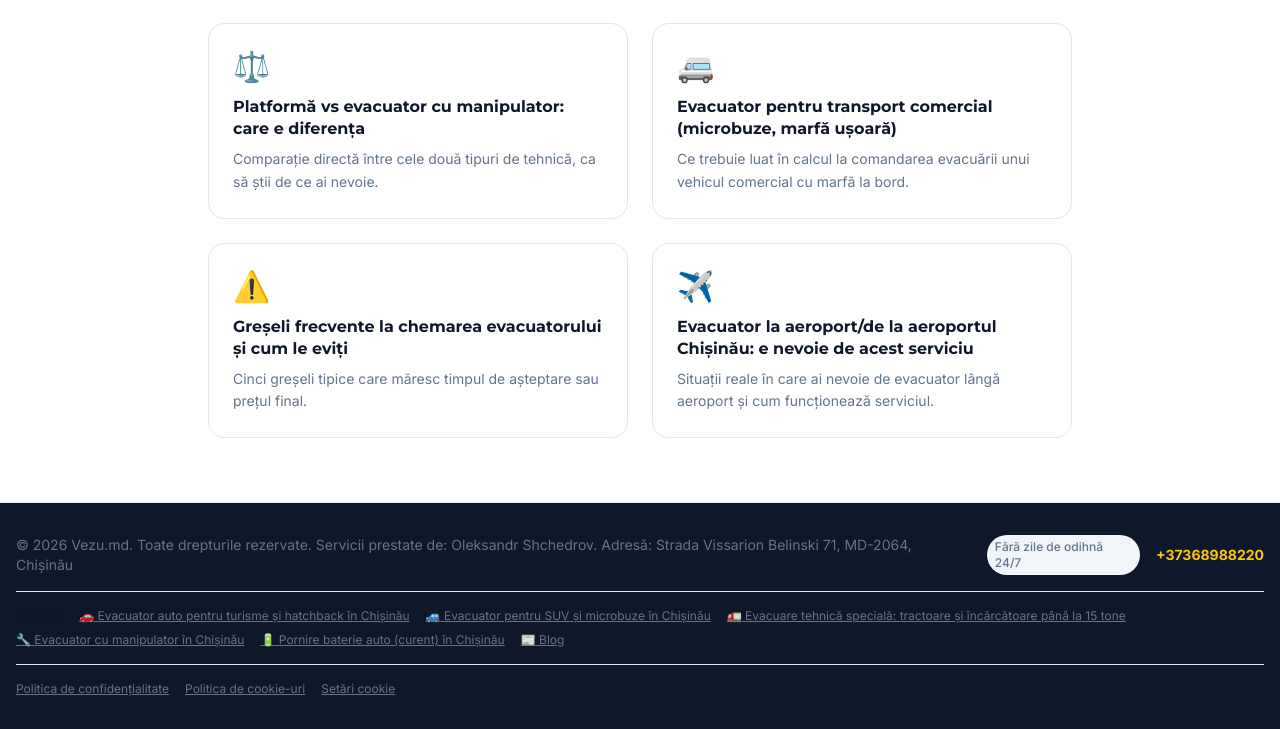
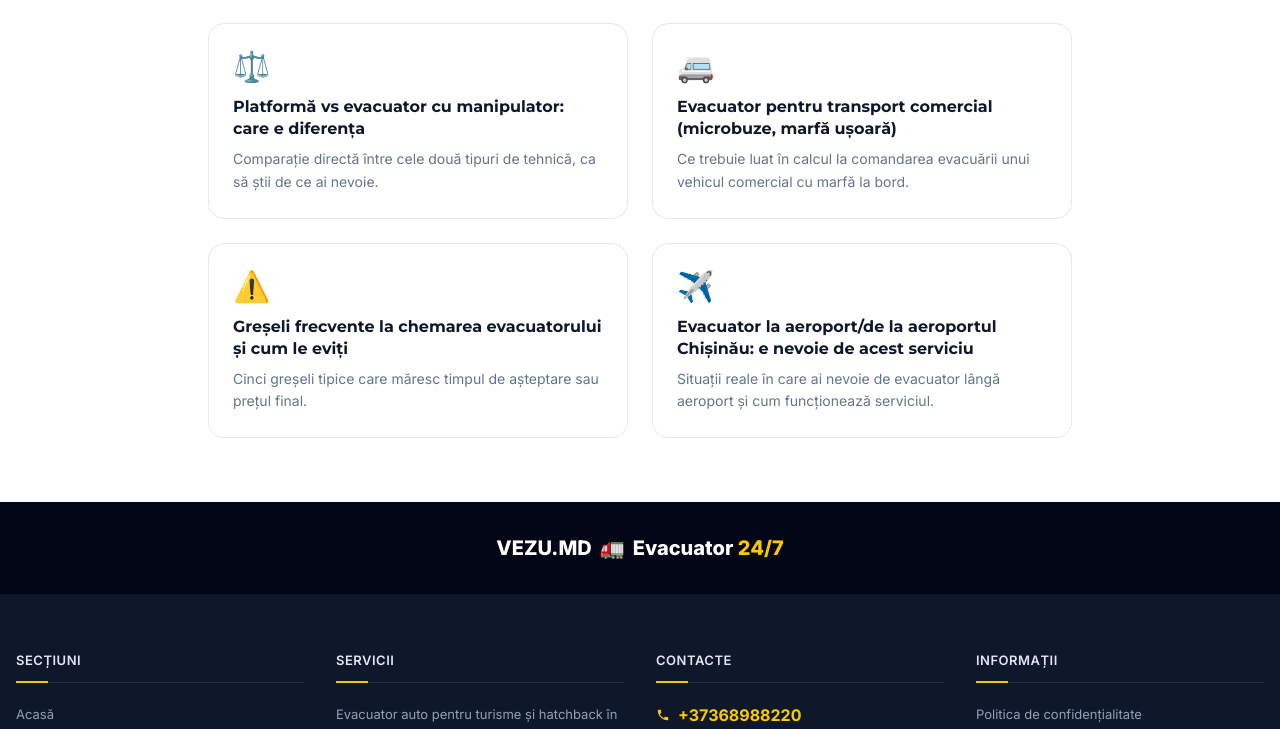
Before and after one commit to rocolusso/evacuator-service-project, a Next.js app: page /blog in a window 1280 px wide. Shown: the part 2024-2753 px from the top of the page. Built offline with nearby package versions, Linux system fonts and the light colour scheme; no server answers.

Commit message:
updated Footer / added site links as sitemap inside the footer component

```diff
--- a/src/components/sections/Footer.tsx
+++ b/src/components/sections/Footer.tsx
@@ -1,91 +1,208 @@
 import type { Locale, LocaleCode } from '@/types';
+import Link from 'next/link';
 import PhoneLink from '@/components/client/PhoneLink';
 import CookieSettingsLink from '@/components/client/CookieSettingsLink';
-import Link from 'next/link';
 import { servicesRo, servicesRu } from '@/content/services';
+import { blogRo, blogRu } from '@/content/blog';
 
 interface FooterProps {
   t: Locale;
   locale: LocaleCode;
 }
 
+const LABELS = {
+  ro: {
+    brand: 'Evacuator Chisinau — Acasă',
+    sections: 'Secțiuni',
+    home: 'Acasă',
+    services: 'Servicii',
+    blog: 'Blog',
+    contacts: 'Contacte',
+    info: 'Informații',
+    articles: 'Articole',
+    sitemap: 'Harta site-ului',
+  },
+  ru: {
+    brand: 'Эвакуатор Кишинев — Главная',
+    sections: 'Разделы',
+    home: 'Главная',
+    services: 'Услуги',
+    blog: 'Блог',
+    contacts: 'Контакты',
+    info: 'Информация',
+    articles: 'Статьи',
+    sitemap: 'Карта сайта',
+  },
+} as const;
+
+const linkClass = 'block text-[13px] leading-[22px] text-slate-400 transition-colors hover:text-white';
+
+function ColumnTitle({ id, children }: { id: string; children: React.ReactNode }) {
+  return (
+    <p
+      id={id}
+      className='mb-5 pb-3 text-[13px] font-semibold uppercase leading-5 tracking-[0.5px] text-slate-200 border-b border-white/10 relative after:absolute after:left-0 after:-bottom-px after:h-[2px] after:w-8 after:bg-yellow-400'
+    >
+      {children}
+    </p>
+  );
+}
+
 export default function Footer({ t, locale }: FooterProps) {
   const { footer, nav } = t;
-  const privacyHref = locale === 'ru' ? '/ru/politika-konfidencialnosti' : '/politica-de-confidentialitate';
-  const cookieHref = locale === 'ru' ? '/ru/politika-cookie' : '/politica-cookie-urilor';
-  const services = locale === 'ru' ? servicesRu : servicesRo;
-  const blogHref = locale === 'ru' ? '/ru/blog' : '/blog';
-  const blogLabel = locale === 'ru' ? 'Блог' : 'Blog';
-  const servicesLabel = locale === 'ru' ? 'Услуги' : 'Servicii';
+  const labels = LABELS[locale];
+  const isRu = locale === 'ru';
+
+  const homeHref = isRu ? '/ru' : '/';
+  const pricingHref = isRu ? '/ru#pricing' : '/#pricing';
+  const blogHref = isRu ? '/ru/blog' : '/blog';
+  const servicePath = isRu ? '/ru/uslugi' : '/servicii';
+  const articlePath = isRu ? '/ru/blog' : '/blog';
+  const privacyHref = isRu ? '/ru/politika-konfidencialnosti' : '/politica-de-confidentialitate';
+  const cookieHref = isRu ? '/ru/politika-cookie' : '/politica-cookie-urilor';
+
+  const services = isRu ? servicesRu : servicesRo;
+  const articles = isRu ? blogRu : blogRo;
+
+  // "© 2026 Vezu.md" at the start of the copyright text links to the homepage.
+  const copyrightMatch = footer.rights.match(/^©\s*\d{4}\s+Vezu\.md/);
+  const copyrightBrand = copyrightMatch ? copyrightMatch[0] : null;
+  const copyrightRest = copyrightBrand ? footer.rights.slice(copyrightBrand.length) : footer.rights;
 
   return (
     <footer
-      className='py-8 mt-auto border-t'
-      style={{
-        background: 'var(--hero-bg)',
-        borderColor: 'var(--border)',
-      }}
+      className='mt-auto text-slate-400'
+      style={{ background: '#0f172a' }}
+      aria-label={labels.sitemap}
     >
-      <div className='container mx-auto px-4'>
-        <div className='flex flex-col md:flex-row items-center justify-between gap-4'>
+      {/* Brand band */}
+      <div className='py-6 md:py-8' style={{ background: '#020617' }}>
+        <div className='container mx-auto px-4 flex justify-center'>
           <Link
-            className='text-sm'
-            style={{ color: 'var(--muted)' }}
-            href={'/'}
+            href={homeHref}
+            className='flex items-center gap-2 font-extrabold text-lg md:text-xl text-white transition-opacity hover:opacity-80'
+            aria-label={labels.brand}
           >
-            {footer.rights}
+            <span>VEZU.MD</span>
+            <span aria-hidden='true'>🚛</span>
+            <span>
+              Evacuator
+              <span className='text-yellow-400'> 24/7</span>
+            </span>
           </Link>
-
-          <div className='flex items-center gap-4'>
-            <span
-              className='text-xs font-medium px-2 py-1 rounded-full'
-              style={{
-                background: 'var(--surface)',
-                color: 'var(--muted)',
-              }}
-            >
-              {footer.workingHours}
-            </span>
-
-            <PhoneLink
-              href={`tel:${nav.phone.replace(/\s/g, '')}`}
-              className='text-sm font-bold text-yellow-400 hover:text-yellow-300 transition-colors'
-              ariaLabel={`Call us: ${footer.phone}`}
-            >
-              {footer.phone}
-            </PhoneLink>
         </div>
       </div>
 
-        <div
-          className='flex flex-wrap items-center justify-center md:justify-start gap-x-4 gap-y-2 mt-4 pt-4 border-t text-xs'
-          style={{ borderColor: 'var(--border)', color: 'var(--muted)' }}
+      {/* Sitemap */}
+      <div className='container mx-auto px-4 pt-10 pb-8 md:pt-14'>
+        <div className='grid grid-cols-1 gap-10 sm:grid-cols-2 lg:grid-cols-4 lg:gap-8'>
+          <nav aria-labelledby='footer-sections' className='min-w-0'>
+            <ColumnTitle id='footer-sections'>{labels.sections}</ColumnTitle>
+            <ul className='flex flex-col gap-2'>
+              <li>
+                <Link href={homeHref} className={linkClass}>
+                  {labels.home}
+                </Link>
+              </li>
+              <li>
+                <Link href={pricingHref} className={linkClass}>
+                  {labels.services}
+                </Link>
+              </li>
+              <li>
+                <Link href={blogHref} className={linkClass}>
+                  {labels.blog}
+                </Link>
+              </li>
+            </ul>
+          </nav>
+
+          <nav aria-labelledby='footer-services' className='min-w-0'>
+            <ColumnTitle id='footer-services'>{labels.services}</ColumnTitle>
+            <ul className='flex flex-col gap-2'>
+              {services.map((service) => (
+                <li key={service.slug}>
+                  <Link href={`${servicePath}/${service.slug}`} className={linkClass}>
+                    {service.h1}
+                  </Link>
+                </li>
+              ))}
+            </ul>
+          </nav>
+
+          <div className='min-w-0'>
+            <ColumnTitle id='footer-contacts'>{labels.contacts}</ColumnTitle>
+            <ul className='flex flex-col gap-3'>
+              <li>
+                <PhoneLink
+                  href={`tel:${nav.phone.replace(/\s/g, '')}`}
+                  className='inline-flex items-center gap-2 text-base font-bold text-yellow-400 transition-colors hover:text-yellow-300'
+                  ariaLabel={`Call us: ${footer.phone}`}
                 >
-          <span className='font-semibold' style={{ color: 'var(--foreground)' }}>{servicesLabel}:</span>
-          {services.map((service) => (
-            <Link key={service.slug} href={`/${locale === 'ru' ? 'ru/uslugi' : 'servicii'}/${service.slug}`} className='underline hover:no-underline'>
-              {service.icon} {service.h1}
-            </Link>
-          ))}
-          <Link href={blogHref} className='underline hover:no-underline'>
-            📰 {blogLabel}
-          </Link>
+                  <svg width='14' height='14' viewBox='0 0 24 24' fill='currentColor' aria-hidden='true'>
+                    <path d='M6.62 10.79c1.44 2.83 3.76 5.14 6.59 6.59l2.2-2.2c.27-.27.67-.36 1.02-.24 1.12.37 2.33.57 3.57.57.55 0 1 .45 1 1V20c0 .55-.45 1-1 1-9.39 0-17-7.61-17-17 0-.55.45-1 1-1h3.5c.55 0 1 .45 1 1 0 1.25.2 2.45.57 3.57.11.35.03.74-.25 1.02l-2.2 2.2z' />
+                  </svg>
+                  {footer.phone}
+                </PhoneLink>
+              </li>
+              <li className='text-[13px] leading-[22px]'>{footer.workingHours}</li>
+              <li className='text-[13px] leading-[22px]'>{t.hero.trustArea}</li>
+            </ul>
           </div>
 
-        <div
-          className='flex flex-wrap items-center justify-center md:justify-start gap-x-4 gap-y-2 mt-4 pt-4 border-t text-xs'
-          style={{ borderColor: 'var(--border)', color: 'var(--muted)' }}
-        >
-          <Link href={privacyHref} className='underline hover:no-underline'>
+          <nav aria-labelledby='footer-info' className='min-w-0'>
+            <ColumnTitle id='footer-info'>{labels.info}</ColumnTitle>
+            <ul className='flex flex-col gap-2'>
+              <li>
+                <Link href={privacyHref} className={linkClass}>
                   {footer.privacyPolicyLabel}
                 </Link>
-          <Link href={cookieHref} className='underline hover:no-underline'>
+              </li>
+              <li>
+                <Link href={cookieHref} className={linkClass}>
                   {footer.cookiePolicyLabel}
                 </Link>
+              </li>
+              <li>
                 <CookieSettingsLink
                   label={footer.cookieSettingsLabel}
-            className='underline hover:no-underline'
+                  className={`${linkClass} text-left`}
                 />
+              </li>
+            </ul>
+          </nav>
+        </div>
+
+        {/* All articles */}
+        <nav aria-labelledby='footer-articles' className='mt-10 pt-10 border-t border-white/10'>
+          <ColumnTitle id='footer-articles'>
+            <Link href={blogHref} className='transition-colors hover:text-yellow-400'>
+              {labels.articles}
+            </Link>
+          </ColumnTitle>
+          <ul className='columns-1 gap-x-8 sm:columns-2 lg:columns-3'>
+            {articles.map((article) => (
+              <li key={article.slug} className='mb-2 break-inside-avoid'>
+                <Link href={`${articlePath}/${article.slug}`} className={linkClass}>
+                  {article.title}
+                </Link>
+              </li>
+            ))}
+          </ul>
+        </nav>
+      </div>
+
+      {/* Bottom bar */}
+      <div className='py-6' style={{ background: '#020617' }}>
+        <div className='container mx-auto px-4'>
+          <p className='text-xs leading-5 text-center text-slate-500 whitespace-pre-line'>
+            {copyrightBrand && (
+              <Link href={homeHref} className='transition-colors hover:text-white'>
+                {copyrightBrand}
+              </Link>
+            )}
+            {copyrightRest}
+          </p>
         </div>
       </div>
     </footer>
```
Lines whose indentation alone changed are shown as unchanged.
